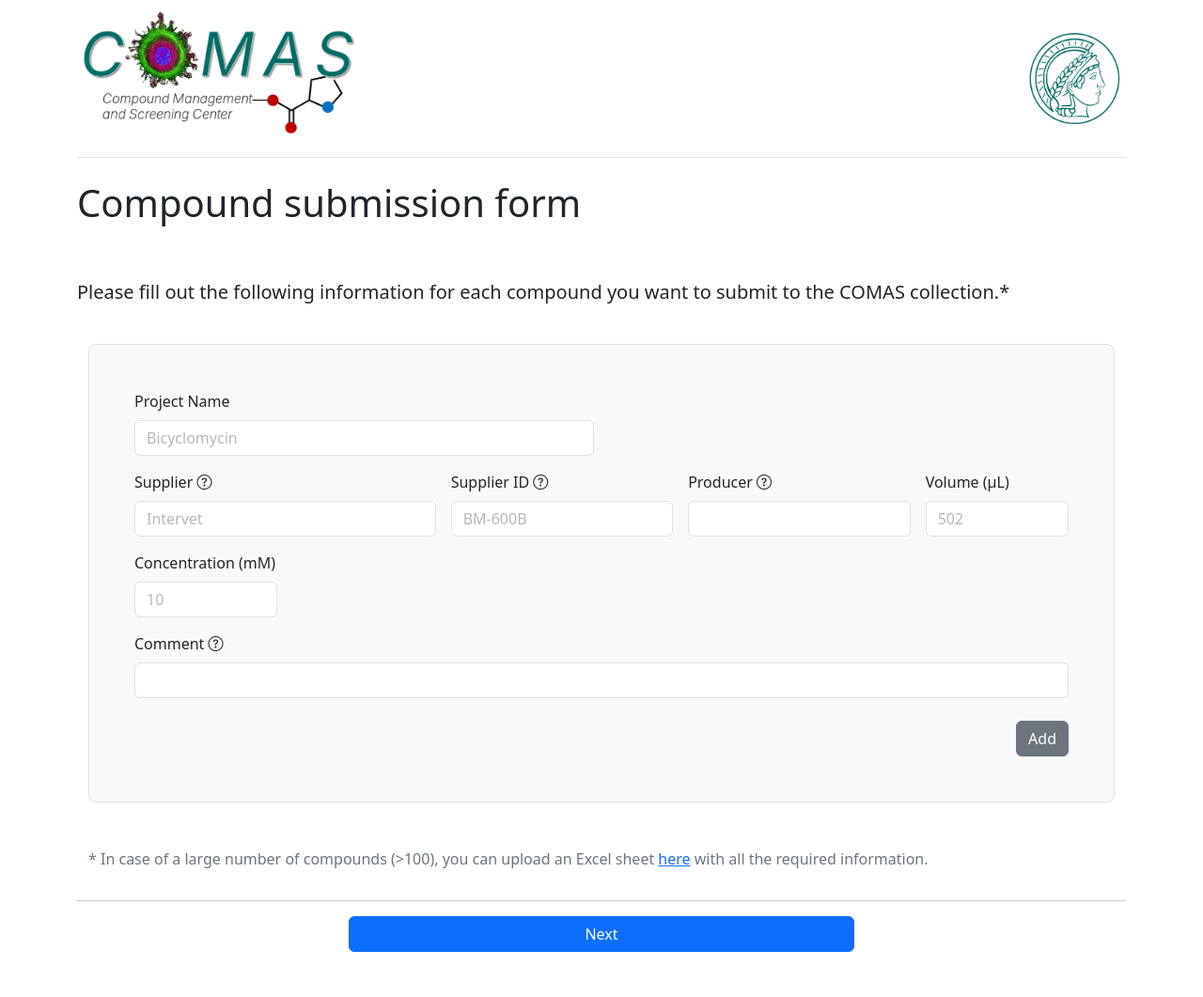
After one commit to BernalFA/submission_form, a Flask app: page /upload/1 in a window 1280 px wide. The commit adds this page. Shown: the whole page at 94% size. Run offline with Flask 3, Linux system fonts and the light colour scheme; the visitor is signed in with stand-in values (Sample User, id 1).

Commit message:
implement tailored forms by user input

```diff
--- /dev/null
+++ b/app/templates/upload_external_solution.html
@@ -0,0 +1,96 @@
+{% extends 'upload_external.html' %}
+
+{% block fields %}
+
+{% if delivery == "plate" %}
+<div class="col-md-2">
+    <label for="position" class="form-label">Position</label>
+    <input type="text" class="form-control placeholder-lightgray" id="position" name="position" placeholder="A01" required>
+</div>
+{% endif %}
+<div class="col-md-6">
+    <label for="project" class="form-label">Project Name</label>
+    <input type="text" class="form-control placeholder-lightgray" id="project" name="project" placeholder="Bicyclomycin" required>
+</div>
+<div class="col-md-4"></div>
+<div class="col-md-4">
+    <label for="supplier" class="form-label">
+        Supplier
+        <i class="bi bi-question-circle"
+            data-bs-toggle="tooltip"
+            data-bs-placement="right"
+            title="Name of company where the compound was purchased.
+            If synthezised in your lab, please leave it blank"></i>
+    </label>
+    <input type="text" class="form-control placeholder-lightgray" id="supplier" name="supplier" placeholder="Intervet">
+</div>
+<div class="col-md-3">
+    <label for="supp_id" class="form-label">
+        Supplier ID
+        <i class="bi bi-question-circle"
+            data-bs-toggle="tooltip"
+            data-bs-placement="right"
+            title="Identifier given to the compound"></i>
+    </label>
+    <input type="text" class="form-control placeholder-lightgray" id="supp_id" name="supp_id" placeholder="BM-600B">
+</div>
+<div class="col-md-3">
+    <label for="producer" class="form-label">
+        Producer
+        <i class="bi bi-question-circle"
+            data-bs-toggle="tooltip"
+            data-bs-placement="right"
+            title="Name of the person submitting the compound."></i>
+    </label>
+    <input type="text" class="form-control" id="producer" name="producer">
+</div>
+<div class="col-md-2">
+    <label for="vol" class="form-label">Volume (&mu;L)</label>
+    <input type="int" class="form-control placeholder-lightgray" id="vol" name="vol" placeholder="502" required>
+</div>
+<div class="col-md-2">
+    <label for="conc" class="form-label">Concentration (mM)</label>
+    <input type="float" class="form-control placeholder-lightgray" id="conc" name="conc" placeholder="10" required>
+</div>
+{% if sample_type == "isolated" %}
+    {% if include_structures %}
+    <div class="col-md-7">
+        <label for="smiles" class="form-label">SMILES string</label>
+        <input type="text" class="form-control placeholder-lightgray" id="smiles" name="smiles" placeholder="C[C@](CO)([C@@H]([C@@]12C(=O)N[C@@](C(=C)CCO1)(C(=O)N2)O)O)O" required>
+    </div>
+    <div class="col-md-3">
+        <label for="stereo_comment" class="form-label">Stereo comment</label>
+        <select class="form-select" name="stereo_comment" id="stereo_comment" required>
+            <option value="">Choose...</option>
+            <option>Racemic</option>
+            <option>Chiral</option>
+            <option>Achiral</option>
+            <option>Either</option>
+            <option>Mixture</option>
+        </select>
+    </div>
+    <div class="col-md-2">
+        <label for="cas" class="form-label">CAS Number</label>
+        <input type="text" class="form-control placeholder-lightgray" id="cas" name="cas" placeholder="38129-37-2">
+    </div>
+    <div class="col-md-3">
+        <label for="trivial_name" class="form-label">Trivial name</label>
+        <input type="text" class="form-control placeholder-lightgray" id="trivial_name" name="trivial_name" placeholder="Bicozamycin">
+    </div>
+    <div class="col-md-3">
+        <label for="alt_name" class="form-label">Alternative Name</label>
+        <input type="text" class="form-control placeholder-lightgray" id="alt_name" name="alt_name" placeholder="Aizumycin">
+    </div>
+    <div class="col-md-4">
+        <label for="annotation" class="form-label">Annotation</label>
+        <input type="text" class="form-control" id="annotation" name="annotation">
+    </div>
+    {% else %}
+    <div class="col-md-2">
+        <label for="mw" class="form-label">Molecular Weight</label>
+        <input type="float" class="form-control placeholder-lightgray" id="mw" name="mw" placeholder="418">
+    </div>
+    {% endif %}
+{% endif %}
+
+{% endblock %}
--- a/app/views.py
+++ b/app/views.py
@@ -63,6 +63,8 @@ def index():
 @main_bp.route("/upload/<affiliation>", methods=["GET", "POST"])
 def upload(affiliation):
     delivery = session["delivery"]
+    sample_type = session["sample_type"]
+    include_structures = session["include_structures"]
     compounds = CompoundManager.query.filter_by(session_id=session["session_id"]).all()
     if request.method == "POST":
         entry = request.form
@@ -81,7 +83,13 @@ def upload(affiliation):
             except Exception as e:
                 print(f"ERROR: {e}")
                 return f"ERROR: {e}"
-    return render_template(f"upload_{affiliation}.html", compounds=compounds, delivery=delivery)
+    if delivery == "vials_solid" and affiliation == "external":
+        template = "upload_external_dry.html"
+    elif affiliation == "internal":
+        template = "upload_internal.html"
+    else:
+        template = "upload_external_solution.html"
+    return render_template(template, compounds=compounds, delivery=delivery, sample_type=sample_type, include_structures=include_structures)
 
 
 @main_bp.route("/summary/<affiliation>")
```
Also changed, not shown: app/templates/upload_external.html (+5 -90 lines), app/templates/upload_external_dry.html (added, +87 -0 lines).
